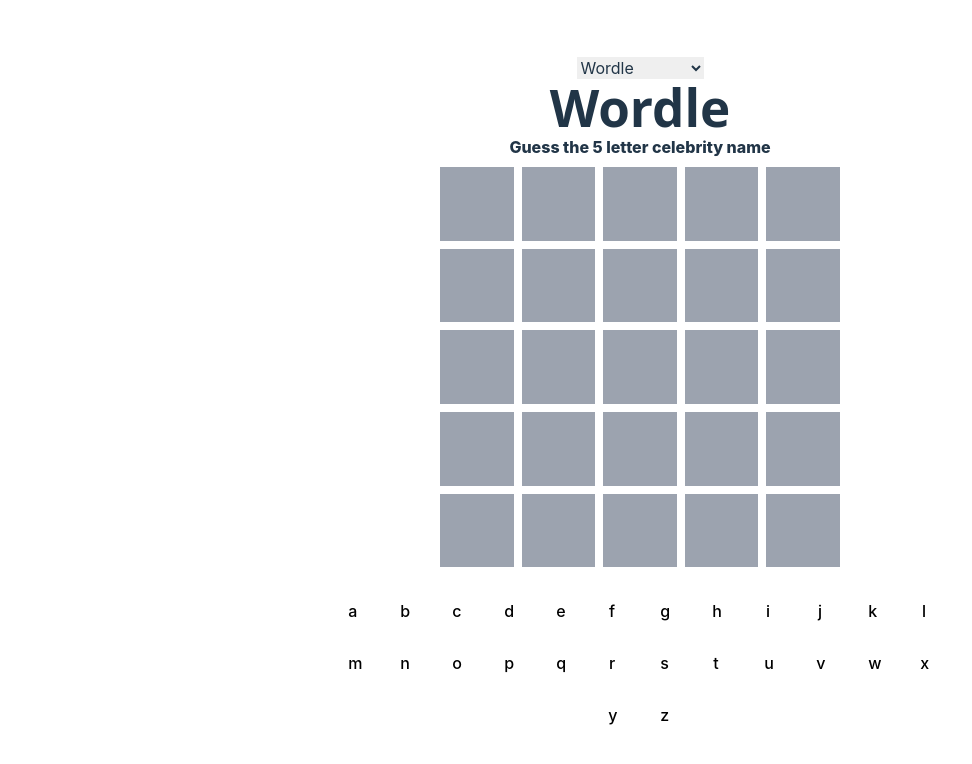
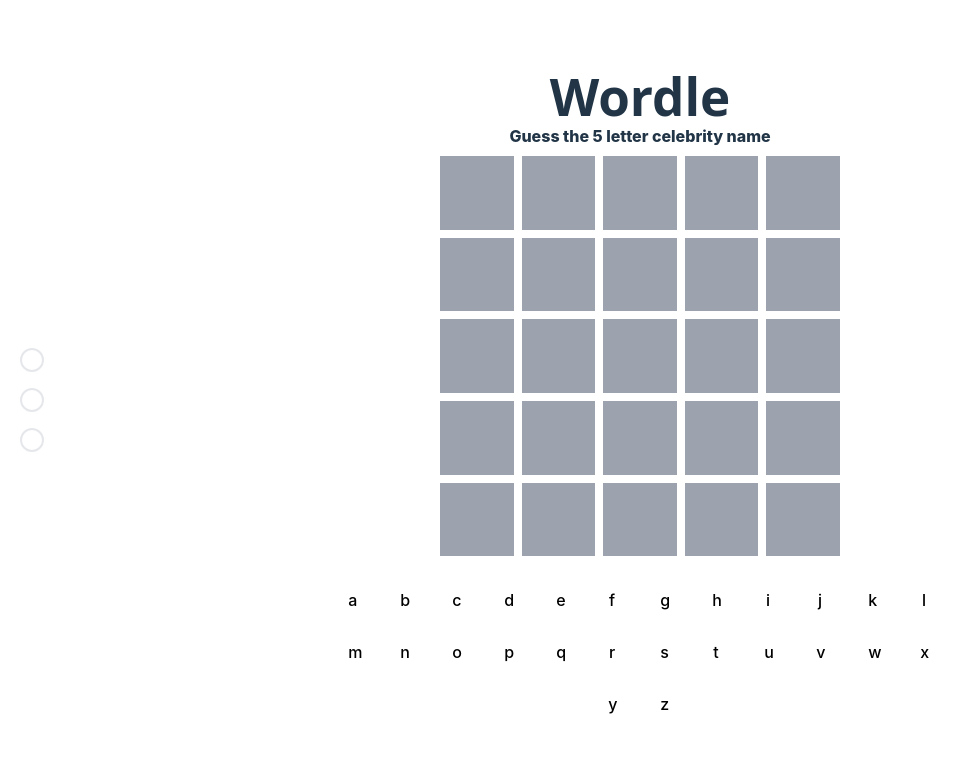
Before and after one commit to sixiann/react-games, a React (Vite) app: page / in a window 1280 px wide. Shown: the top 764 px of the page, without its empty margins (0-972 px from the left). Built offline with nearby package versions, Linux system fonts and the light colour scheme.

Commit message:
add radio buttons to navigate between games

```diff
--- a/src/App.tsx
+++ b/src/App.tsx
@@ -1,39 +1,33 @@
 import MemoryGame from "./games/memorygame/MemoryGame";
 import Hangman from "./games/hangman/Hangman";
 import Wordle from "./games/wordle/Wordle";
+import RadioButtons from "./components/RadioButtons";
+
 import { useState } from "react";
-
 
 type GameComponents = {
   [key: string]: React.ComponentType;
-}
+};
 
 const gameComponents: GameComponents = {
   Hangman,
   MemoryGame,
-  Wordle
-}
+  Wordle,
+};
+
 const App: React.FC = () => {
   const [selectedGame, setSelectedGame] = useState<string>("Wordle");
-
-  const handleChange = (event: React.ChangeEvent<HTMLSelectElement>) => {
-    setSelectedGame(event.target.value);
-  };
-
   const SelectedGameComponent = gameComponents[selectedGame];
 
   return (
-    <div className= "max-h-screen h-screen flex flex-col items-center justify-center text-center">
-      <select
-        value={selectedGame}
-        onChange={handleChange}>
-        {Object.keys(gameComponents).map((game)=>(
-          <option key={game} value={game}>{game}</option>
-        ))}
-      </select>
+    <div className="max-h-screen h-screen flex flex-col items-center justify-center text-center select-none">
+      <RadioButtons
+        gameComponents={gameComponents}
+        setSelectedGame={setSelectedGame}
+      />
       {SelectedGameComponent ? <SelectedGameComponent /> : null}
     </div>
   );
-}
+};
 
 export default App;
--- /dev/null
+++ b/src/components/RadioButtons.tsx
@@ -0,0 +1,33 @@
+
+
+type GameComponents = {
+    [key: string]: React.ComponentType;
+  }
+
+const RadioButtons = ({ gameComponents, setSelectedGame }: { gameComponents: GameComponents, setSelectedGame: (game: string) => void }) => {
+    const handleChange = (event: React.ChangeEvent<HTMLInputElement>) => {
+      setSelectedGame(event.target.value);
+    };
+
+    return (
+      <div className="flex flex-col space-y-4 p-5 fixed left-0">
+        {Object.keys(gameComponents).map((gameName) => (
+          <label key={gameName} className="relative flex items-center cursor-pointer">
+            <input
+              className="sr-only peer"
+              name="game-option"
+              type="radio"
+              value={gameName}
+              onChange={handleChange}
+            />
+            <div
+              className={`w-6 h-6 bg-transparent border-2 rounded-full peer-checked:bg-pink-400 peer-checked:border-pink-500 peer-hover:shadow-lg peer-hover:shadow-red-500/50 peer-checked:shadow-lg peer-checked:shadow-red-500/50 transition duration-300 ease-in-out`}
+            ></div>
+            <span className="ml-2 text-white font-extrabold peer-checked:text-pink-400">{gameName}</span>
+          </label>
+        ))}
+      </div>
+    );
+  };
+
+  export default RadioButtons;
```
